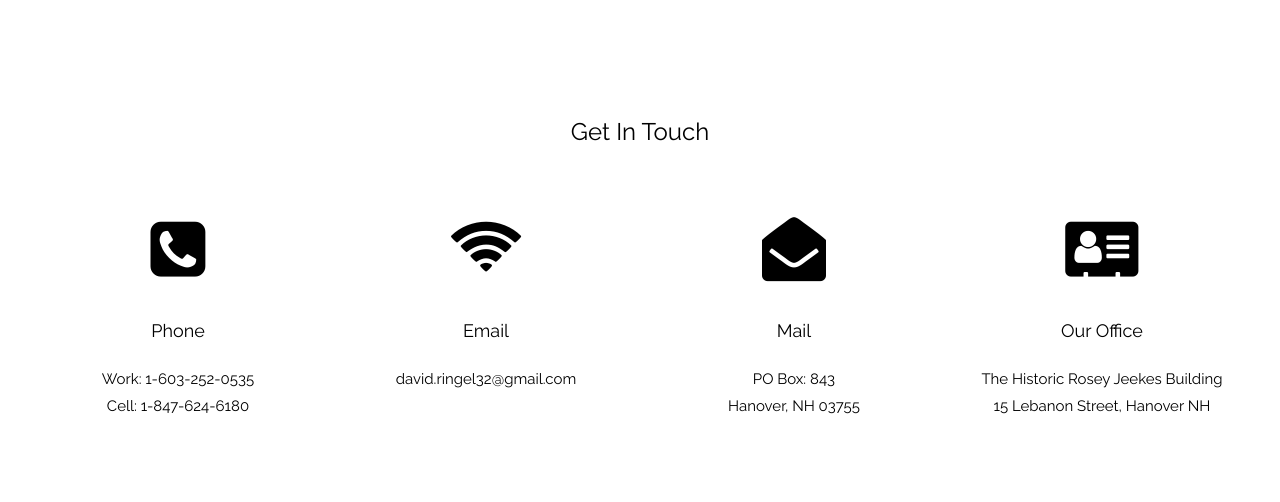
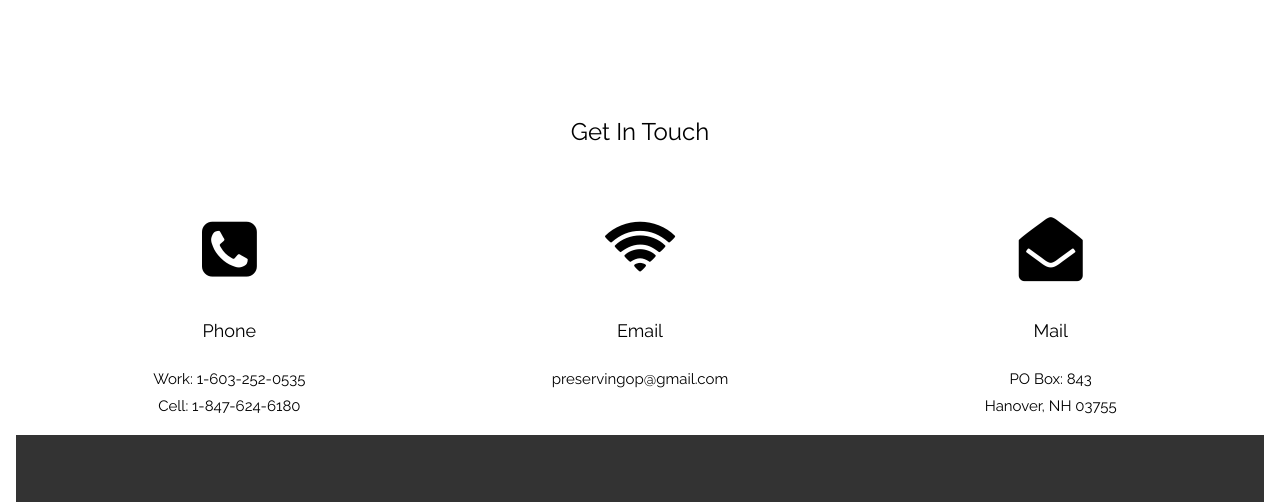
Before and after one commit to preservingOurPastDev/preservingOurPastDev.github.io, a plain HTML site: page contact.html in a window 1280 px wide. Shown: the part 828-1330 px from the top of the page. Drawn offline with nearby package versions, Linux system fonts and the light colour scheme.

Commit message:
contact.html: updated email

```diff
--- a/contact.html
+++ b/contact.html
@@ -72,27 +72,21 @@
 <div class="w3-container" style="padding:128px 16px" id="about">
   <h3 class="w3-center">Get In Touch</h3>
   <div class="w3-row-padding w3-center" style="margin-top:64px">
-    <div class="w3-quarter">
+    <div class="w3-third">
       <i class="fa fa-phone-square w3-margin-bottom w3-jumbo w3-center"></i>
       <p class="w3-large">Phone</p>
       <p>Work: 1-603-252-0535<br>Cell: 1-847-624-6180</p>
     </div>
-    <div class="w3-quarter">
+    <div class="w3-third">
       <i class="fa fa-wifi w3-margin-bottom w3-jumbo"></i>
       <p class="w3-large">Email</p>
-      <p>david.ringel32@gmail.com</p>
+      <p>preservingop@gmail.com</p>
     </div>
-    <div class="w3-quarter">
+    <div class="w3-third">
       <i class="fa fa-envelope-open w3-margin-bottom w3-jumbo"></i>
       <p class="w3-large">Mail</p>
       <p>PO Box: 843<br>Hanover, NH 03755</p>
     </div>
-    <div class="w3-quarter">
-      <i class="fa fa-address-card w3-margin-bottom w3-jumbo"></i>
-      <p class="w3-large">Our Office</p>
-      <p>The Historic Rosey Jeekes Building<br>15 Lebanon Street, Hanover NH</p>
-    </div>
-  </div>
 </div>
 
 <!-- Modal for full size images on click-->
```
